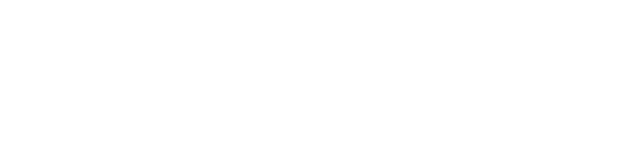
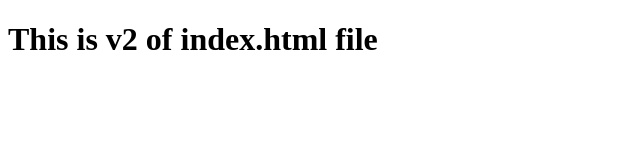
Before and after one commit to Shreaa02/myrepo, a plain HTML site: page index.html in a window 1280 px wide. Shown: the whole page, without its empty margins (0-640 px from the left). Drawn offline with Linux system fonts and the light colour scheme.

Commit message:
v2 of index.html

```diff
--- a/index.html
+++ b/index.html
@@ -6,6 +6,6 @@
     <title>Document</title>
 </head>
 <body>
-
+    <h1>This is v2 of index.html file</h1>
 </body>
 </html>
```
